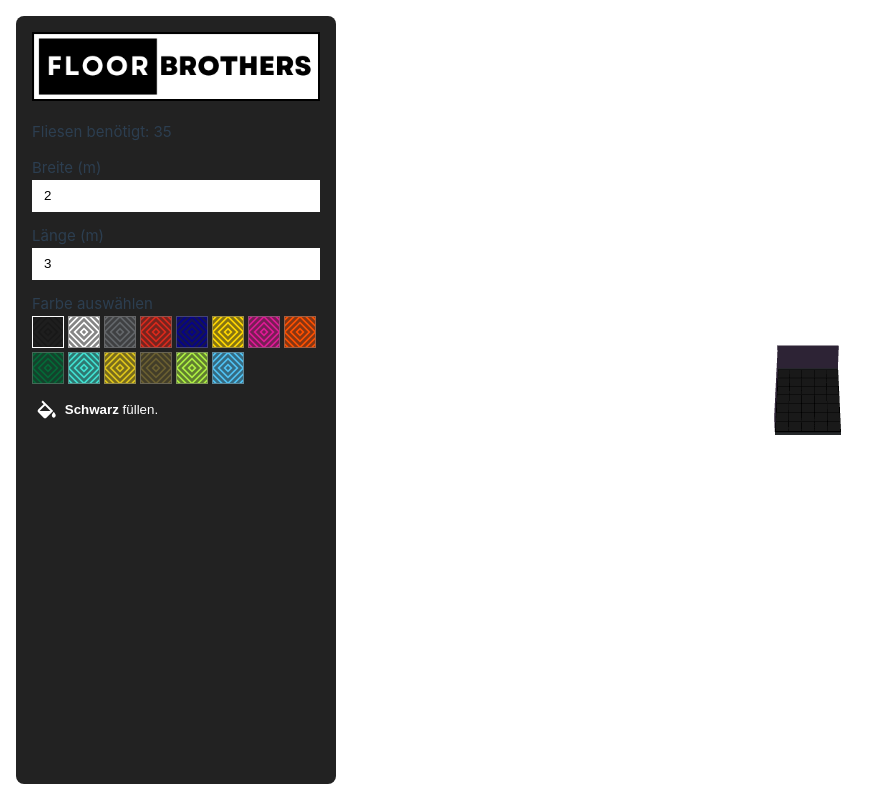
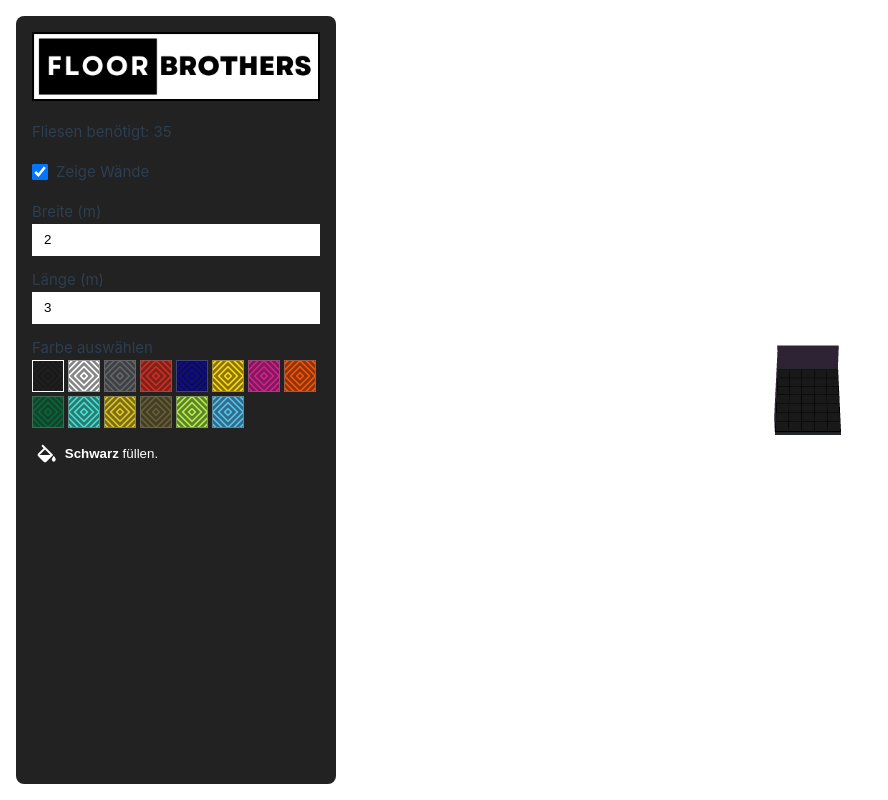
Before and after one commit to joelruizcabrera/floorbrothers-configurator, a Vue app: page / in a window 1280 px wide. Shown: the whole page, without its empty margins (0-888 px from the left). Built offline with nearby package versions, Linux system fonts and the light colour scheme.

Commit message:
switch for walls

```diff
--- a/src/plugins/renderEngine.ts
+++ b/src/plugins/renderEngine.ts
@@ -12,6 +12,7 @@ interface ConfigInterfaceEngine {
     tileZ: number,
     showGrid: boolean,
     showAxes: boolean,
+    showWalls: boolean
     tileFactor: number,
     roomX: number,
     roomY: number,
@@ -174,8 +175,24 @@ export default class renderEngine {
 
         this.removeOldTiles()
         this.renderTiles();
+        this.renderWalls()
         this.camera.updateProjectionMatrix();
         this.raycaster.setNewTiles(this.currentTilesIds)
+        this.render()
+    }
+
+    switchWalls(val:boolean):void {
+        if (!val) {
+            this.currentWallsIds.forEach((e) => {
+                const object = (this.scene.getObjectByProperty('uuid', e) as THREE.Mesh)
+                object.geometry.dispose();
+                (object!.material as THREE.MeshBasicMaterial).dispose();
+                this.scene.remove(object!)
+            })
+            this.currentWallsIds = []
+        } else {
+            this.renderWalls()
+        }
         this.render()
     }
 
@@ -214,7 +231,6 @@ export default class renderEngine {
             new THREE.MeshBasicMaterial( {color: 0x2D2335, side: THREE.DoubleSide} )
         )
         afterWall.position.set(((this.config.roomX * -1) + this.config.roomX), .5, (0 - (this.config.roomY / 2)))
-        this.scene.add(afterWall)
 
         const leftWall = new THREE.Mesh(
             new THREE.PlaneGeometry(this.config.roomY, .75),
@@ -222,7 +238,11 @@ export default class renderEngine {
         )
         leftWall.rotation.set(0, Math.PI / 2, 0)
         leftWall.position.set((0 - (this.config.roomX / 2)), .375, 0)
-        this.scene.add(leftWall)
+
+        if (this.config.showWalls) {
+            this.scene.add(afterWall)
+            this.scene.add(leftWall)
+        }
 
         console.log(floor)
 
--- a/src/views/HomeView.vue
+++ b/src/views/HomeView.vue
@@ -4,6 +4,7 @@ import renderEngine from '@/plugins/renderEngine.ts'
 
 const roomX = ref(2)
 const roomY = ref(3)
+const showWalls = ref(true)
 
 let engine:any;
 
@@ -89,6 +90,7 @@ onMounted(() => {
     tileX: 39.5,
     tileY: 39.5,
     tileZ: 1.8,
+    showWalls: showWalls.value,
     showGrid: false,
     showAxes: false,
     tileFactor: 0.005,
@@ -118,6 +120,11 @@ watch(roomY, async (newY, oldY) => {
   }
 })
 
+watch(showWalls, async (newVal, oldVal) => {
+  if (newVal !== oldVal) {
+    engine.switchWalls(showWalls.value)
+  }
+})
 function switch2d() {
   engine.switch2d()
 }
@@ -130,17 +137,21 @@ function switch2d() {
       <div class="app__engine__sidebar__config">
         <p style="margin: .75rem 0">Fliesen benötigt: <span v-html="tilesSum"></span></p>
         <div class="form-group">
+          <label for="showWalls">Zeige Wände</label>
+          <input type="checkbox" v-model.lazy="showWalls" name="showWalls">
+        </div>
+        <div class="form-group">
           <label for="roomX">Breite (m)</label>
           <input type="number" v-model.lazy="roomX" name="roomX">
         </div>
         <div class="form-group">
-          <label for="roomX">Länge (m)</label>
+          <label for="roomY">Länge (m)</label>
           <input type="number" v-model.lazy="roomY" name="roomY">
         </div>
         <div class="form-group">
-          <label for="roomX">Farbe auswählen</label>
+          <label for="color">Farbe auswählen</label>
           <div class="form-group-select">
-            <button v-for="color in colors" :key="color.key" :class="{'active': color.key == activeColor}" :style="'--element-color: #' + color.hex  + '; background: #' + color.hex + '72'" @click="() => {activeColor = color.key; engine.setClickColor(color.hex)}">
+            <button name="color" v-for="color in colors" :key="color.key" :class="{'active': color.key == activeColor}" :style="'--element-color: #' + color.hex  + '; background: #' + color.hex + '72'" @click="() => {activeColor = color.key; engine.setClickColor(color.hex)}">
               <svg xmlns="http://www.w3.org/2000/svg" xmlns:xlink="http://www.w3.org/1999/xlink" version="1.1" id="Pn" x="0px" y="0px" viewBox="0 0 4981 4981" style="enable-background:new 0 0 4981 4981;" xml:space="preserve">
                 <g>
                   <defs>
@@ -262,6 +273,16 @@ function switch2d() {
           &:focus {
             outline: none;
           }
+          &[type="checkbox"] {
+            width: 1rem;
+            height: 1rem;
+          }
+        }
+        &:has(> input[type="checkbox"]) {
+          flex-direction: row-reverse;
+          justify-content: start;
+          align-items: center;
+          column-gap: .5rem;
         }
       }
     }
```
